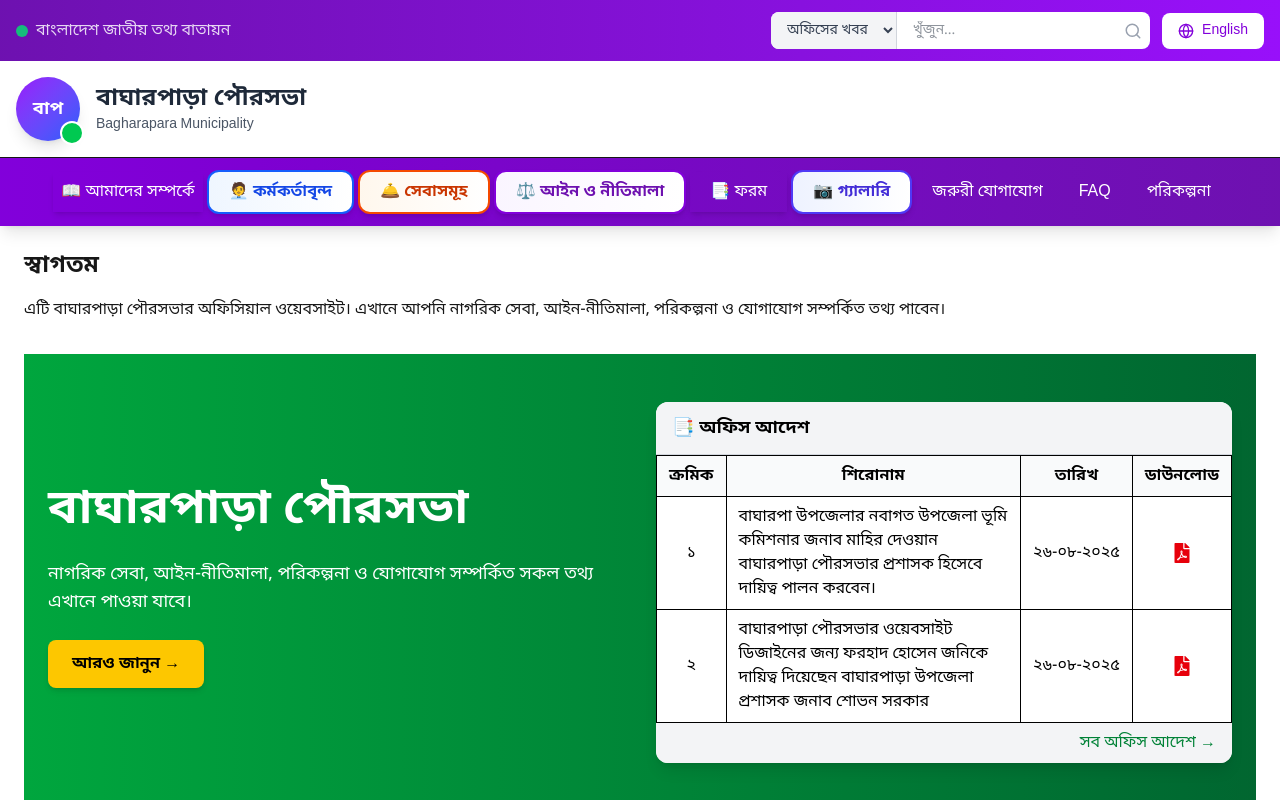
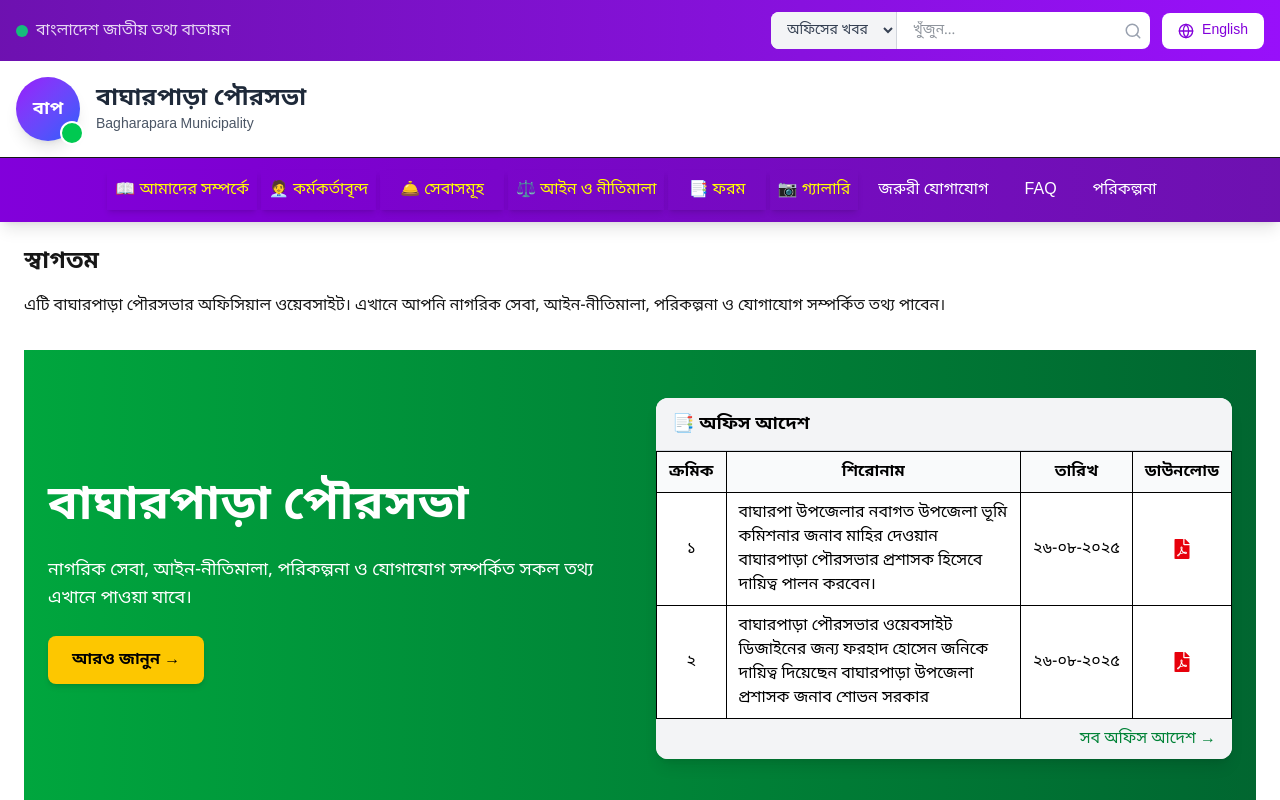
Before and after one commit to farhad-jadir/Bagherpara-Municiapality, a Next.js app: page / in a window 1280 px wide. Shown: the top 800 px of the page. Built offline with nearby package versions, Linux system fonts and the light colour scheme.

Commit message:
Gallary done

```diff
--- a/src/app/globals.css
+++ b/src/app/globals.css
@@ -25,3 +25,18 @@
   color: var(--foreground);
   font-family: 'Noto Sans Bengali', sans-serif;
 }
+
+/* Combined color + opacity pulse animation */
+@keyframes pulse-color-opacity {
+  0%   { color: #FFFF00; opacity: 1; }   /* Red */
+  20%  { color: #f59e0b; opacity: 0.6; } /* Amber */
+  40%  { color: #FFFFFF; opacity: 1; }   /* Emerald */
+  60%  { color: #FFFFFF; opacity: 0.6; } /* Blue */
+  80%  { color: #FFFFFF; opacity: 1; }   /* Violet */
+  100% { color: #FFFF00; opacity: 1; }   /* Red */
+}
+
+.animate-pulse-color {
+  animation: pulse-color-opacity 1s infinite;
+  transition: color 0.3s;
+}
--- a/src/components/AboutSubmenu.tsx
+++ b/src/components/AboutSubmenu.tsx
@@ -28,7 +28,7 @@
 
              shadow-md hover:shadow-lg
              transition-all duration-500 ease-in-out
-             overflow-hidden cursor-pointer"
+             overflow-hidden cursor-pointer animate-pulse-color"
   aria-expanded={isOpen}
   aria-haspopup="true"
 >
--- a/src/components/FormsSubmenu.tsx
+++ b/src/components/FormsSubmenu.tsx
@@ -26,7 +26,7 @@
 
              shadow-md hover:shadow-lg
              transition-all duration-500 ease-in-out
-             overflow-hidden cursor-pointer"
+             overflow-hidden cursor-pointer animate-pulse-color"
              aria-expanded={isOpen}
              aria-haspopup="true"
 >
--- a/src/components/GallerySubmenu.tsx
+++ b/src/components/GallerySubmenu.tsx
@@ -20,27 +20,26 @@
   return (
     <div className="relative">
       <button
-  onClick={() => setIsOpen(!isOpen)}
-  className="relative group px-5 py-2 font-bold text-indigo-700
-             border-2 border-indigo-600 rounded-xl
-             bg-gradient-to-r from-indigo-50 to-white
+       onClick={() => setIsOpen(!isOpen)}
+       className="relative group px-2 py-2 font-normal text-shadow-orange-400
+
              shadow-md hover:shadow-lg
              transition-all duration-500 ease-in-out
-             overflow-hidden"
+             overflow-hidden cursor-pointer animate-pulse-color"
   aria-expanded={isOpen}
   aria-haspopup="true"
 >
   {/* 🔹 Default Text */}
-  <span className="flex items-center gap-2 relative z-10">
+  <span className="flex items-center relative z-10">
     📷 গ্যালারি
   </span>
 
   {/* 🔹 Hover Gradient Background */}
   <span className="absolute inset-0 bg-gradient-to-r from-indigo-600 to-blue-600
-                   opacity-0 group-hover:opacity-100 transition-opacity duration-500"></span>
+                   opacity-0 group-hover:opacity-100 transition-opacity duration-500 rounded"></span>
 
   {/* 🔹 Hover Text */}
-  <span className="absolute inset-0 flex items-center justify-center font-bold text-white opacity-0 group-hover:opacity-100 transition-opacity duration-500">
+  <span className="absolute inset-0 flex items-center justify-center font-medium text-white opacity-0 group-hover:opacity-100 transition-opacity duration-500">
     📷 গ্যালারি
   </span>
 
--- a/src/components/LawsSubmenu.tsx
+++ b/src/components/LawsSubmenu.tsx
@@ -21,33 +21,32 @@
   return (
     <div className="relative">
       <button
-  onClick={() => setIsOpen(!isOpen)}
-  className="relative group px-5 py-2 font-bold text-purple-800
-             border-2 border-purple-700 rounded-xl
-             bg-gradient-to-r from-purple-50 to-white
+       onClick={() => setIsOpen(!isOpen)}
+       className="relative group px-2 py-2 font-normal text-white
+
              shadow-md hover:shadow-lg
              transition-all duration-500 ease-in-out
-             overflow-hidden"
+             overflow-hidden cursor-pointer animate-pulse-color"
   aria-expanded={isOpen}
   aria-haspopup="true"
 >
   {/* 🔹 Default Text */}
-  <span className="flex items-center gap-2 relative z-10">
+  <span className="flex items-center relative z-10">
     ⚖️ আইন ও নীতিমালা
   </span>
 
   {/* 🔹 Hover Gradient Background */}
   <span className="absolute inset-0 bg-gradient-to-r from-purple-800 to-yellow-600
-                   opacity-0 group-hover:opacity-100 transition-opacity duration-500"></span>
+                   opacity-0 group-hover:opacity-100 transition-opacity duration-500 rounded"></span>
 
   {/* 🔹 Hover Text */}
-  <span className="absolute inset-0 flex items-center justify-center font-bold text-white opacity-0 group-hover:opacity-100 transition-opacity duration-500">
+  <span className="absolute inset-0 flex items-center justify-center font-medium text-white opacity-0 group-hover:opacity-100 transition-opacity duration-500">
     ⚖️ আইন ও নীতিমালা
   </span>
 
   {/* 🔹 Bottom Border Animation */}
   <span className="absolute bottom-0 left-0 w-0 h-[3px] bg-yellow-400 group-hover:w-full transition-all duration-500"></span>
-</button>
+      </button>
 
 
       {isOpen && (
--- a/src/components/OfficersSubmenu.tsx
+++ b/src/components/OfficersSubmenu.tsx
@@ -22,33 +22,31 @@
   return (
     <div className="relative">
       <button
-  onClick={() => setIsOpen(!isOpen)}
-  className="relative group px-5 py-2 font-bold text-blue-700
-             border-2 border-blue-600 rounded-xl
-             bg-gradient-to-r from-blue-50 to-white
+       onClick={() => setIsOpen(!isOpen)}
+       className="relative group px-2 py-2 font-normal text-orange-400
              shadow-md hover:shadow-lg
              transition-all duration-500 ease-in-out
-             overflow-hidden"
+             overflow-hidden cursor-pointer animate-pulse-color"
   aria-expanded={isOpen}
   aria-haspopup="true"
 >
   {/* 🔹 Default Text */}
-  <span className="flex items-center gap-2 relative z-10">
+  <span className="flex items-center relative z-10">
     🧑‍💼 কর্মকর্তাবৃন্দ
   </span>
 
   {/* 🔹 Hover Gradient Background */}
   <span className="absolute inset-0 bg-gradient-to-r from-blue-600 to-cyan-600
-                   opacity-0 group-hover:opacity-100 transition-opacity duration-500"></span>
+                   opacity-0 group-hover:opacity-100 transition-opacity duration-500 rounded"></span>
 
   {/* 🔹 Hover Text */}
-  <span className="absolute inset-0 flex items-center justify-center font-bold text-white opacity-0 group-hover:opacity-100 transition-opacity duration-500">
+  <span className="absolute inset-0 flex items-center justify-center font-medium text-white opacity-0 group-hover:opacity-100 transition-opacity duration-500">
     🧑‍💼 কর্মকর্তাবৃন্দ
   </span>
 
   {/* 🔹 Bottom Border Animation */}
   <span className="absolute bottom-0 left-0 w-0 h-[3px] bg-cyan-400 group-hover:w-full transition-all duration-500"></span>
-</button>
+      </button>
 
 
       {isOpen && (
--- a/src/components/ServicesSubmenu.tsx
+++ b/src/components/ServicesSubmenu.tsx
@@ -44,32 +44,31 @@
     <div className="relative">
       <button
   onClick={() => setIsOpen(!isOpen)}
-  className="relative group px-5 py-2 font-bold text-orange-700
-             border-2 border-orange-600 rounded-xl
-             bg-gradient-to-r from-orange-50 to-white
+  className="relative group px-5 py-2 font-normal text-white
+
              shadow-md hover:shadow-lg
              transition-all duration-500 ease-in-out
-             overflow-hidden"
+             overflow-hidden cursor-pointer animate-pulse-color"
   aria-expanded={isOpen}
   aria-haspopup="true"
 >
   {/* 🔹 Default Text */}
-  <span className="flex items-center gap-2 relative z-10">
+  <span className="flex items-center relative z-10">
     🛎️ সেবাসমূহ
   </span>
 
   {/* 🔹 Hover Gradient Background */}
   <span className="absolute inset-0 bg-gradient-to-r from-orange-600 to-red-600
-                   opacity-0 group-hover:opacity-100 transition-opacity duration-500"></span>
+                   opacity-0 group-hover:opacity-100 transition-opacity duration-500 rounded"></span>
 
   {/* 🔹 Hover Text */}
-  <span className="absolute inset-0 flex items-center justify-center font-bold text-white opacity-0 group-hover:opacity-100 transition-opacity duration-500">
+  <span className="absolute inset-0 flex items-center justify-center font-medium text-white opacity-0 group-hover:opacity-100 transition-opacity duration-500">
     🛎️ সেবাসমূহ
   </span>
 
   {/* 🔹 Bottom Border Animation */}
   <span className="absolute bottom-0 left-0 w-0 h-[3px] bg-red-400 group-hover:w-full transition-all duration-500"></span>
-</button>
+      </button>
 
 
       {isOpen && (
```
